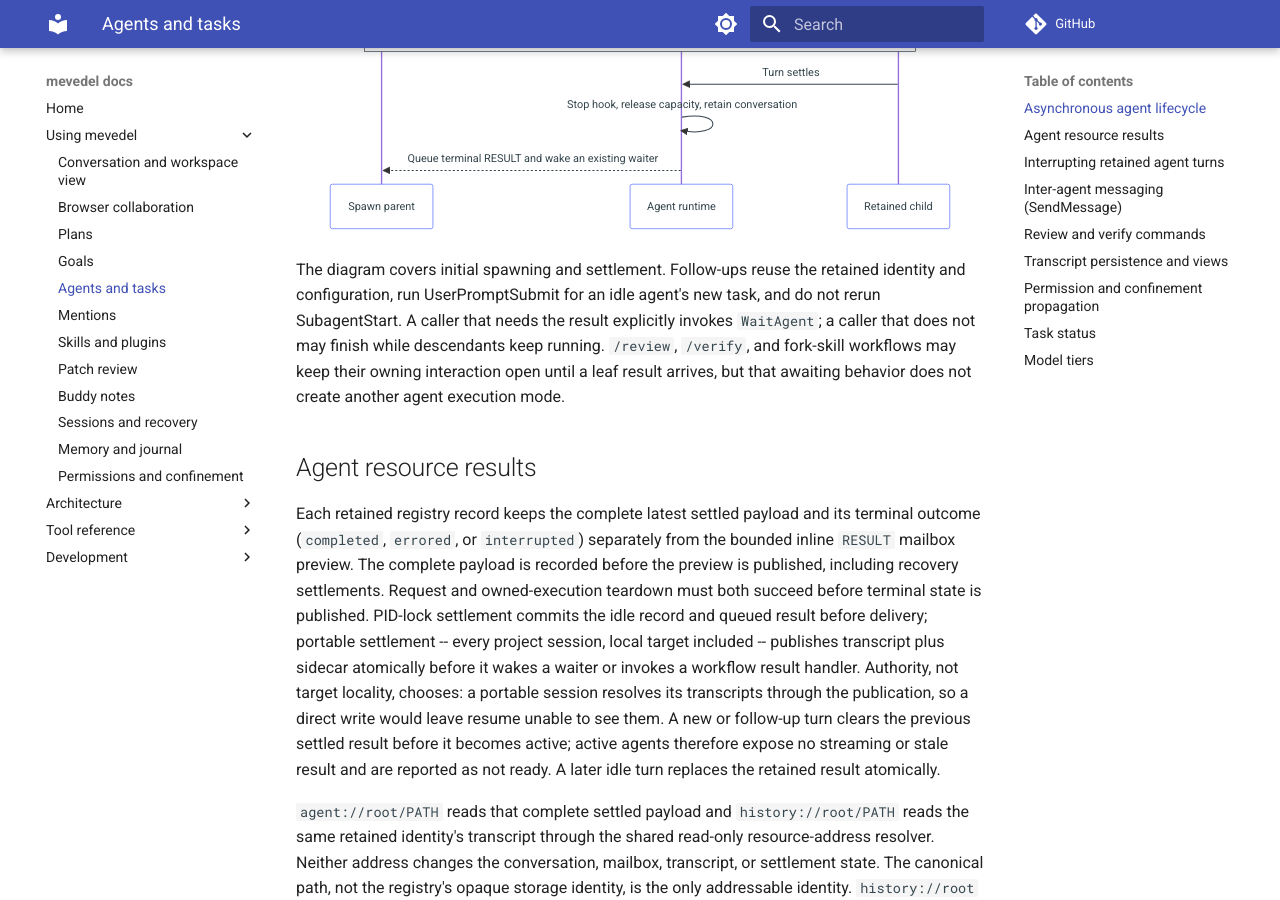
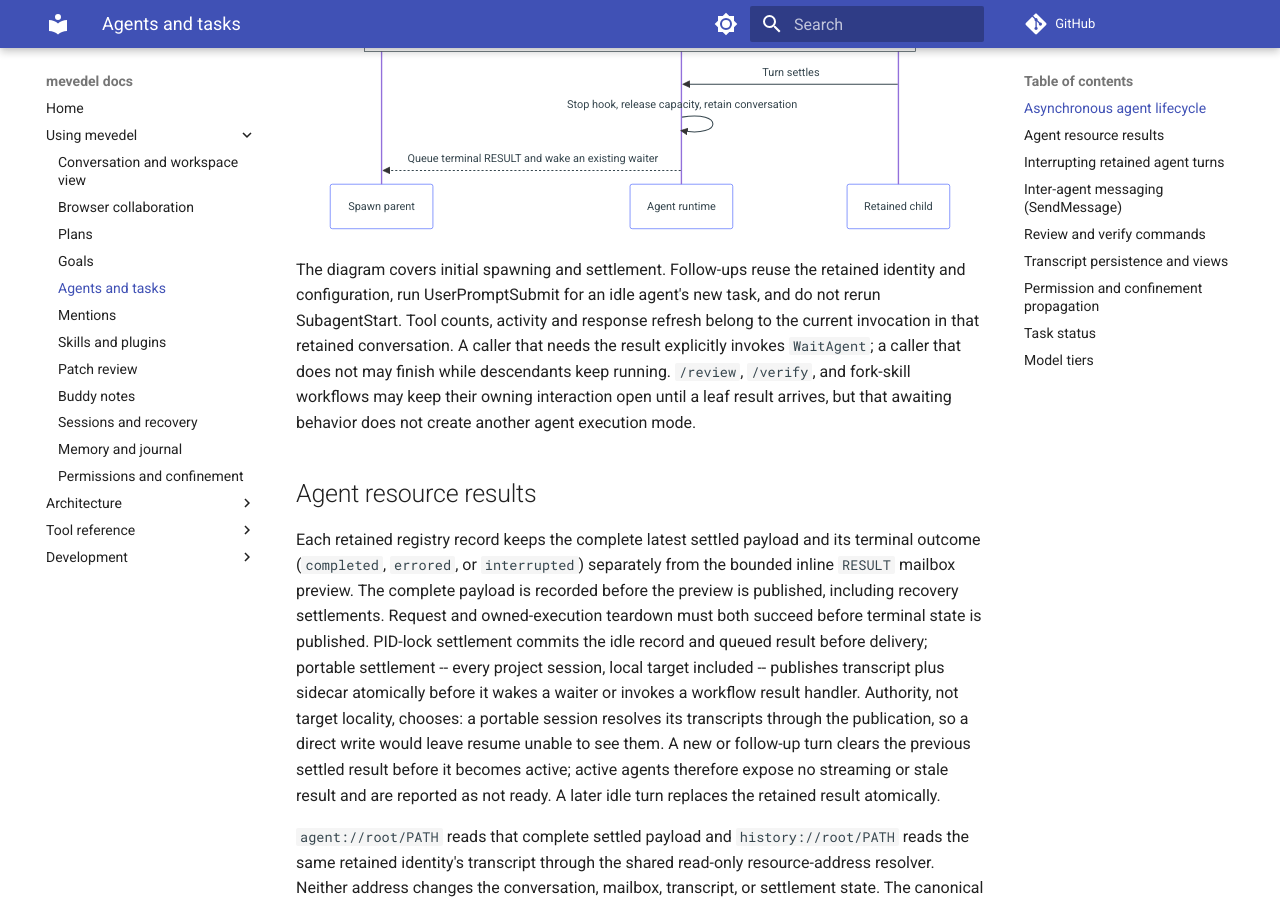
Before and after one commit to FrauH0lle/mevedel, an MkDocs documentation site: the page built from docs/agents.md, in a window 1280 px wide and 900 px high, scrolled down 3703 px. Built offline with MkDocs 1.6.1 and Material for MkDocs 9.7.7, drawn with Linux system fonts in a browser that asks for light colours; comment, search, counter and statistics services are not loaded.

Commit message:
fix(agent): Attribute retained conversation hooks to the active turn
* mevedel-agent-conversation.el (mevedel-agent-conversation-open):
Read the buffer-local invocation inside tool and response callbacks.
* test/test-mevedel-agent-conversation.el (mevedel-agent-conversation-open):
Exercise follow-up counts, activity, refresh and terminal guarding through
native hooks on a reused conversation.
* docs/agents.md: State current-invocation hook attribution.

Validate 166 related tests and warning-free compilation of 199 files.

```diff
--- a/docs/agents.md
+++ b/docs/agents.md
@@ -179,7 +179,9 @@ sequenceDiagram
 
 The diagram covers initial spawning and settlement. Follow-ups reuse the
 retained identity and configuration, run UserPromptSubmit for an idle agent's
-new task, and do not rerun SubagentStart. A caller that needs the result explicitly
+new task, and do not rerun SubagentStart. Tool counts, activity and response
+refresh belong to the current invocation in that retained conversation. A caller
+that needs the result explicitly
 invokes `WaitAgent`; a caller that does not may finish while descendants keep
 running. `/review`, `/verify`, and fork-skill workflows may keep their owning
 interaction open until a leaf result arrives, but that awaiting behavior does
```
Also changed, not shown: 2 other files.
